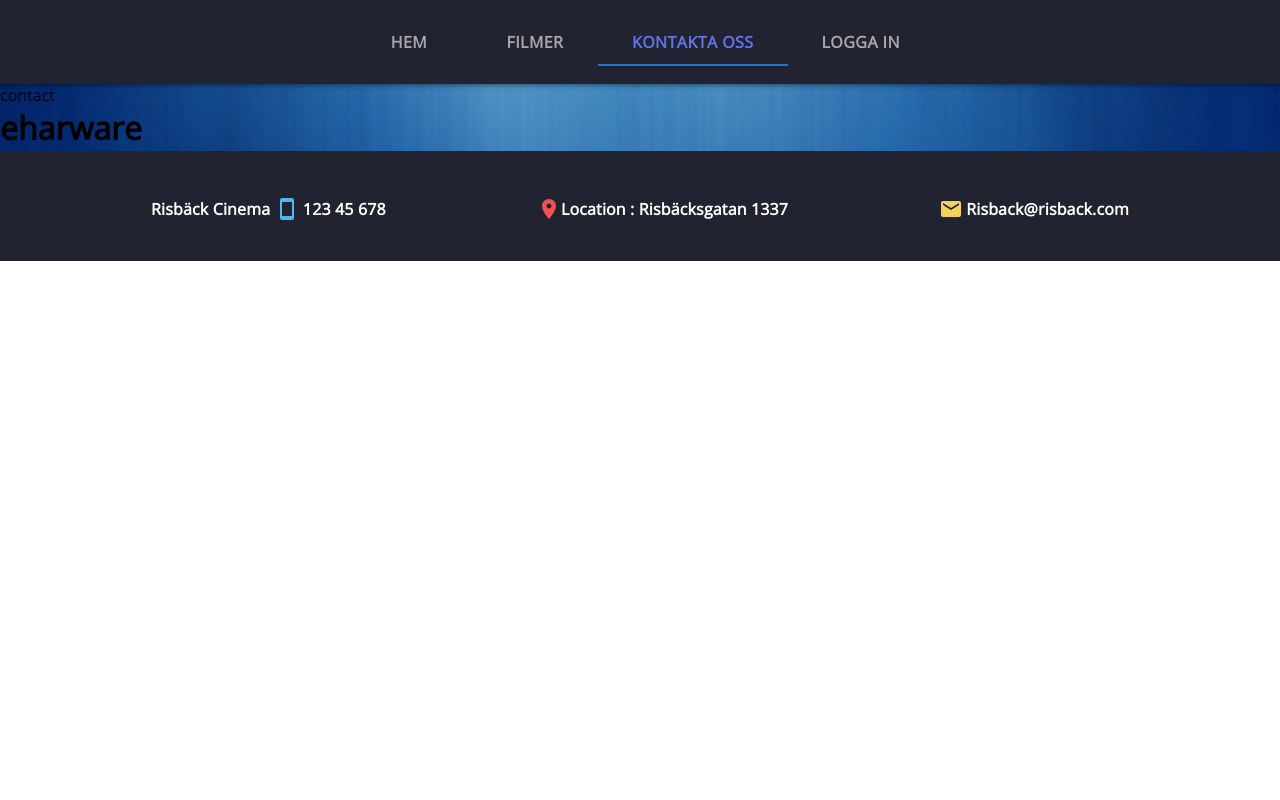
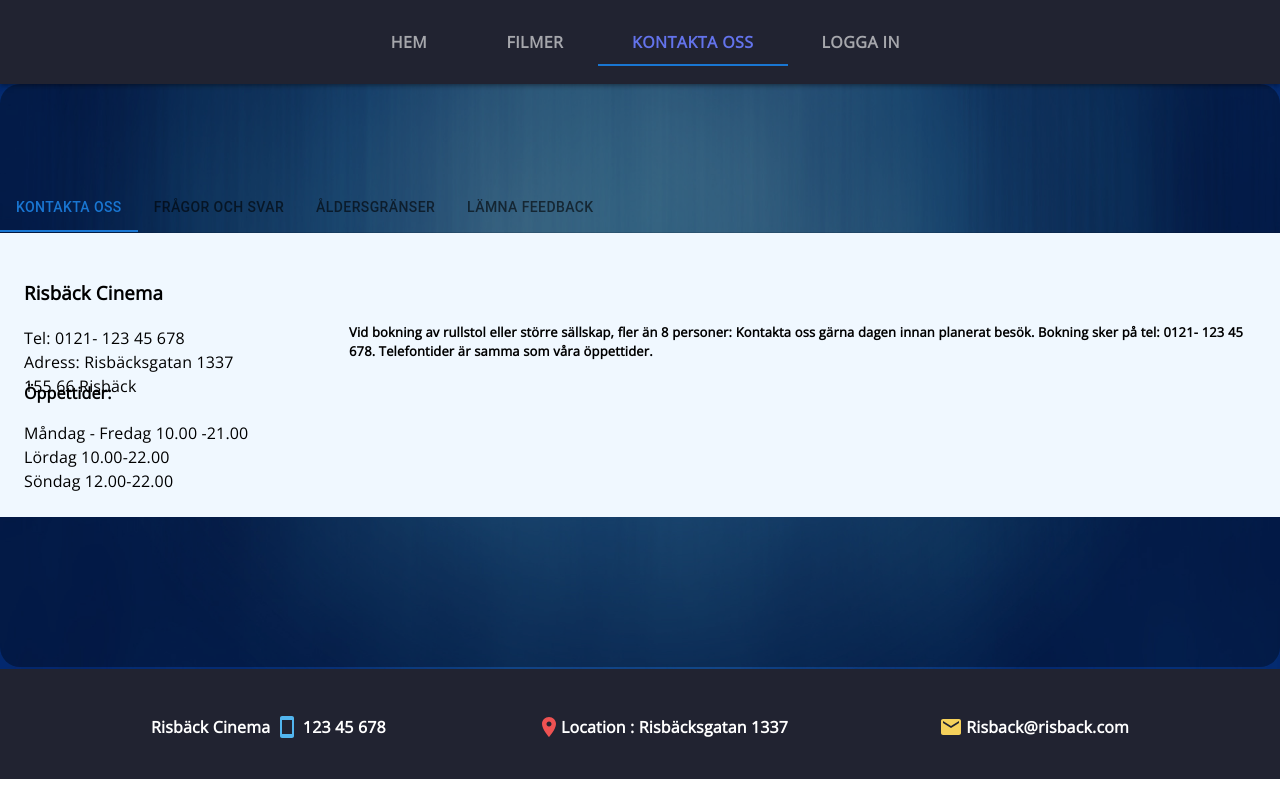
Before and after one commit to PontusVallgren/Kino-Cinema, a Next.js app: page /contact in a window 1280 px wide. Built offline with nearby package versions, Linux system fonts and the light colour scheme.

Commit message:
added styling and 2/4 fields done

```diff
--- a/package.json
+++ b/package.json
@@ -13,6 +13,7 @@
     "@emotion/styled": "^11.8.1",
     "@hapi/iron": "^6.0.0",
     "@mui/icons-material": "^5.6.2",
+    "@mui/lab": "^5.0.0-alpha.79",
     "@mui/material": "^5.6.2",
     "bcrypt": "^5.0.1",
     "cookies": "^0.8.0",
--- /dev/null
+++ b/src/components/Contact.module.css
@@ -0,0 +1,37 @@
+/* .userInput {
+  background-color: white;
+  border-radius: 8px;
+  width: 500px;
+  margin: 5px;
+  border: 0 solid black;
+}
+
+ta bort breaks och justera med css mellanrummen*/
+.bigBox {
+  background-color: rgba(0, 0, 0, 0.37);
+  border-radius: 20px;
+  /* color: white; */
+  font-size: 1em;
+  width: 700px;
+  margin: 0 auto;
+  padding: 100px 0 150px 0;
+}
+.smallBox {
+  background-color: aliceblue;
+}
+
+.statensmedie:hover {
+  color: rgb(4, 251, 243);
+}
+.title {
+  margin-top: 1.2em;
+  margin-bottom: 1em;
+}
+.rightField {
+  font-size: 13px;
+  margin-left: 25em;
+  margin-top: -5.8em;
+}
+.ages {
+  padding: 1em;
+}
--- /dev/null
+++ b/src/components/Contact.tsx
@@ -0,0 +1,108 @@
+import Tab from "@mui/material/Tab";
+import TabContext from "@mui/lab/TabContext";
+import TabList from "@mui/lab/TabList";
+import TabPanel from "@mui/lab/TabPanel";
+import React from "react";
+import { Box } from "@mui/system";
+import classes from "./Contact.module.css";
+//pages/login/index.module.css";
+
+export default function Contact() {
+  const [value, setValue] = React.useState("1");
+  const handleChange = (event: React.SyntheticEvent, newValue: string) => {
+    setValue(newValue);
+  };
+  return (
+    // <Box sx={{ height: "2px" }}>
+    <Box className={classes.bigBox} sx={{ width: "100%", typography: "body1" }}>
+      <TabContext value={value}>
+        <Box sx={{ borderBottom: 1, borderColor: "divider" }}>
+          <TabList onChange={handleChange} aria-label="tabs">
+            <Tab label="Kontakta oss" value="1" />
+            <Tab label="Frågor och Svar" value="2" />
+            <Tab label="Åldersgränser" value="3" />
+            <Tab label="Lämna feedback" value="4" />
+          </TabList>
+        </Box>
+        <TabPanel className={classes.smallBox} value="1">
+          <h3 className={classes.title}>Risbäck Cinema</h3>
+          <p>Tel: 0121- 123 45 678</p>
+          <p>Adress: Risbäcksgatan 1337</p>
+          <p> 155 66 Risbäck</p>
+          <h4 className={classes.rightField}>
+            Vid bokning av rullstol eller större sällskap, fler än 8 personer:
+            Kontakta oss gärna dagen innan planerat besök. Bokning sker på tel:
+            0121- 123 45 678. Telefontider är samma som våra öppettider.
+          </h4>
+          <h4 className={classes.title}>Öppettider:</h4>
+          <p>Måndag - Fredag 10.00 -21.00</p>
+          <p>Lördag 10.00-22.00</p>
+          <p>Söndag 12.00-22.00</p>
+        </TabPanel>
+        <TabPanel className={classes.smallBox} value="2">
+          Item Two
+        </TabPanel>
+        <TabPanel className={classes.smallBox} value="3">
+          <h3 className={classes.title}>Åldersgränser på bio:</h3>
+          <p>
+            En film som ska visas på bio i Sverige granskas av
+            <a
+              className={classes.statensmedie}
+              href="https://www.statensmedierad.se/aldersgranser-for-film"
+            >
+              : Statens Medieråd ,
+            </a>
+            som ger filmen en åldersgräns enligt gällande regler och riktlinjer
+            för åldergräns på film. Vårt uppdrag är att säkerställa att dessa
+            följs på biografen
+            <a
+              className={classes.statensmedie}
+              href="https://www.riksdagen.se/sv/dokument-lagar/dokument/svensk-forfattningssamling/lag-20101882-om-aldersgranser-for-film-som-ska_sfs-2010-1882"
+            >
+              . Här ,
+            </a>
+            kan du läsa mer om vilka åldergränser på bio som gäller och vad som
+            menas med dem.
+          </p>
+          <h4 className={classes.title}>
+            Är åldergräns på film en rekommendation?
+          </h4>
+          <p className={classes.title}>
+            Filmens åldergräns betyder att den uppfyller de kriterier för att
+            visas för de som uppfyller åldergränsen. Men det är{" "}
+            <em>alltid den vuxne som tar ansvar</em> för det filminnehåll som
+            barnet tar del utav.
+          </p>
+          <p className={classes.ages}>
+            <strong>18-årsgräns / Vuxen: </strong>
+            Personen har fyllt 18 år och är myndig. Man behöver vara beredd att
+            kunna styrka sin ålder med en ID-handling, till exempel giltig
+            legitimation, körkort eller pass.
+          </p>
+          <p className={classes.ages}>
+            <strong>15-årsgräns: </strong> Personen har fyllt 15 år.
+            15-årsgränsen betyder att en film har bedömts kunna vara till skada
+            för välbefinnandet för barn under 15 år.
+          </p>
+          <p className={classes.ages}>
+            <strong>11-årsgräns:</strong> Personen har fyllt 11 år. I vuxet
+            sällskap får man se filmer med 15-årsgräns.
+          </p>
+          <p className={classes.ages}>
+            <strong>7-årsgräns:</strong> Personen har fyllt 7 år för att få se
+            på filmen utan vuxet sällskap. I vuxet sällskap är filmen
+            barntillåten.
+          </p>
+          <p className={classes.ages}>
+            <strong>Barntillåten:</strong> Tillåten för alla åldrar.
+          </p>
+        </TabPanel>
+        <TabPanel value="4">Item Four</TabPanel>
+      </TabContext>
+    </Box>
+    // </Box>
+    // <Box sx={{ height: "2px" }}>test</Box>
+  );
+}
+
+export { Contact };
--- a/src/pages/contact.tsx
+++ b/src/pages/contact.tsx
@@ -1,11 +1,11 @@
 import { Box } from "@mui/system";
 import React from "react";
+import Contact from "../components/Contact";
 
 const contact = () => {
   return (
     <div className="main">
-      contact
-      <h1>eharware</h1>
+      <Contact></Contact>
       <Box sx={{ height: "2px" }}>test</Box>
     </div>
   );
```
Also changed, not shown: 1 other file (tests, documents, lock files or other folders).
